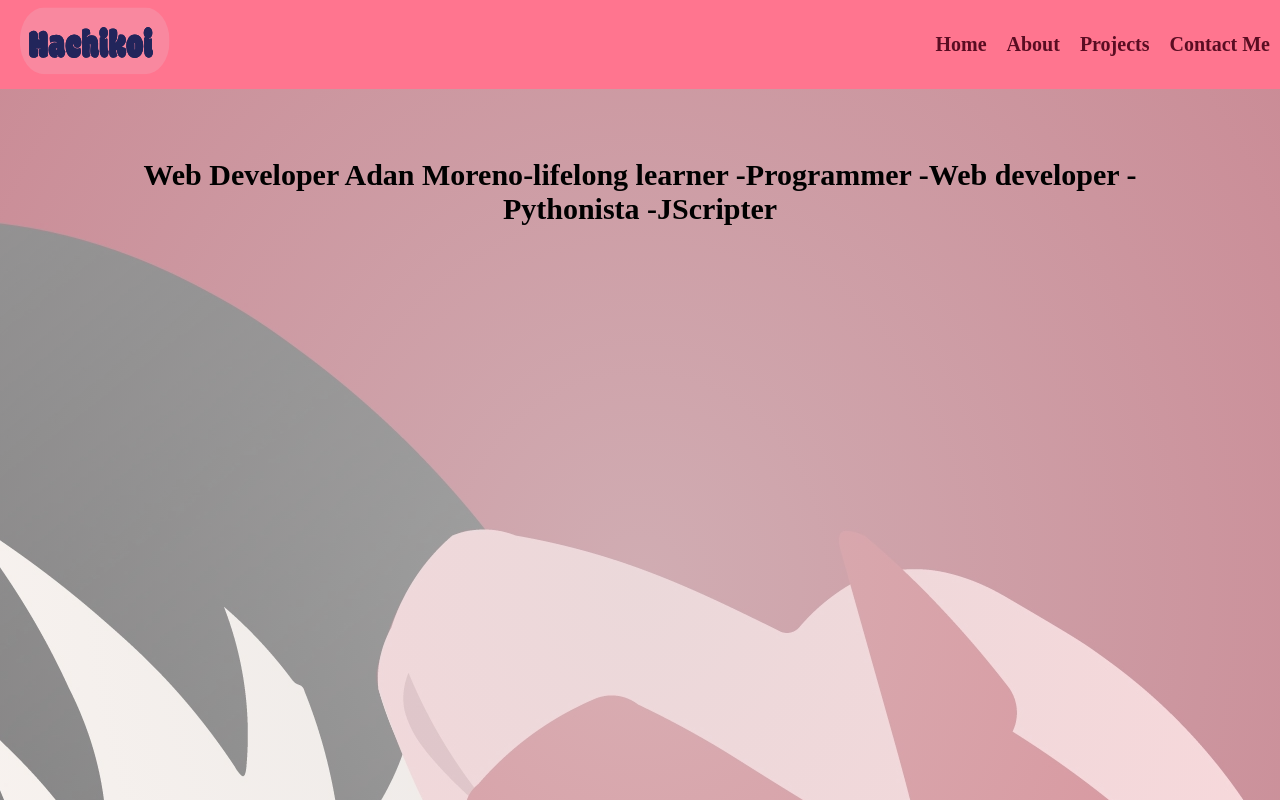
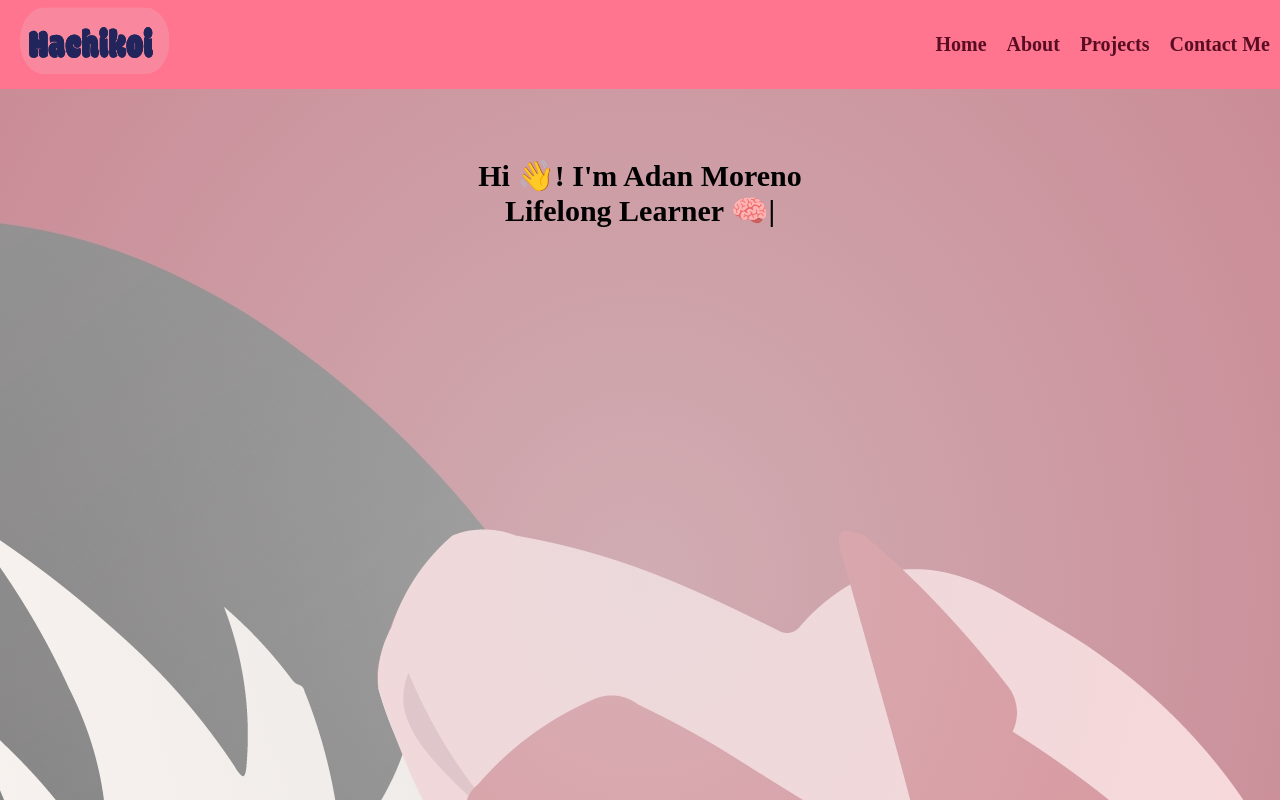
Before and after one commit to Hachikoi-the-creator/Portfolio-revamped, a React (Vite) app: page / in a window 1280 px wide. Shown: the top 800 px of the page. Built offline with nearby package versions, Linux system fonts and the light colour scheme; a web font is replaced by a local one.

Commit message:
typical worked :D

```diff
--- a/package.json
+++ b/package.json
@@ -10,6 +10,7 @@
   "dependencies": {
     "react": "^17.0.2",
     "react-dom": "^17.0.2",
+    "react-typical": "^0.1.3",
     "sass": "^1.49.8"
   },
   "devDependencies": {
--- a/src/components/Hero.jsx
+++ b/src/components/Hero.jsx
@@ -1,13 +1,26 @@
 import React from "react";
 import "../sass/hero.scss";
+import Typical from "react-typical";
 
 export default function Hero() {
   return (
     <section className="hero">
       <div className="content">
         <h1>
-          Web Developer <span>Adan Moreno</span>
-          -lifelong learner -Programmer -Web developer -Pythonista -JScripter
+          Hi 👋! I'm Adan Moreno
+          <Typical
+            steps={[
+              "Programmer 💻",
+              1000,
+              "Web Developer 🕸️",
+              100,
+              "Lifelong Learner 🧠",
+              1000,
+            ]}
+            loop={Infinity}
+            wrapper="p"
+          />
+          {/* -lifelong learner -Programmer -Web developer -Pythonista -JScripter */}
         </h1>
       </div>
     </section>
```
Also changed, not shown: 1 other file (tests, documents, lock files or other folders).
